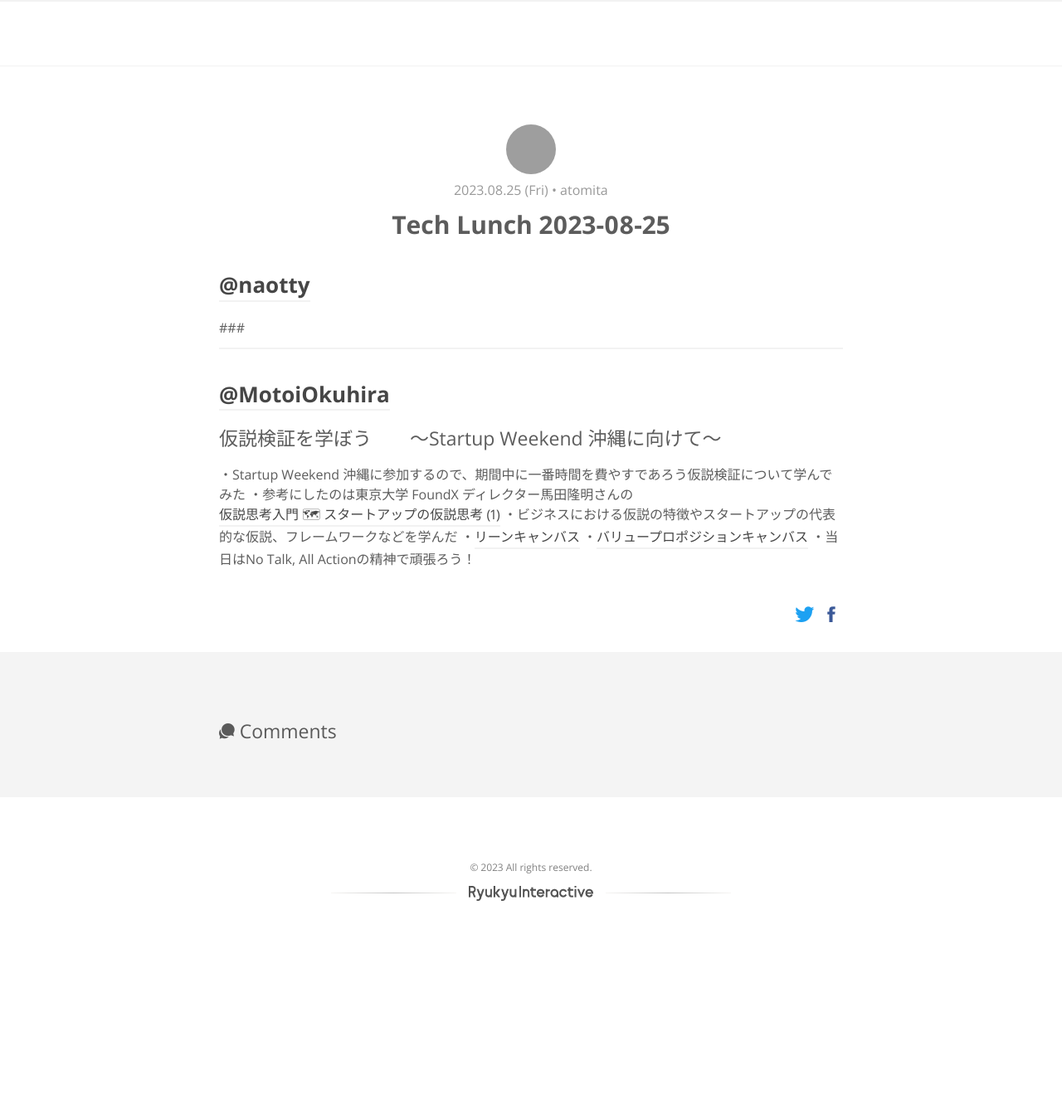
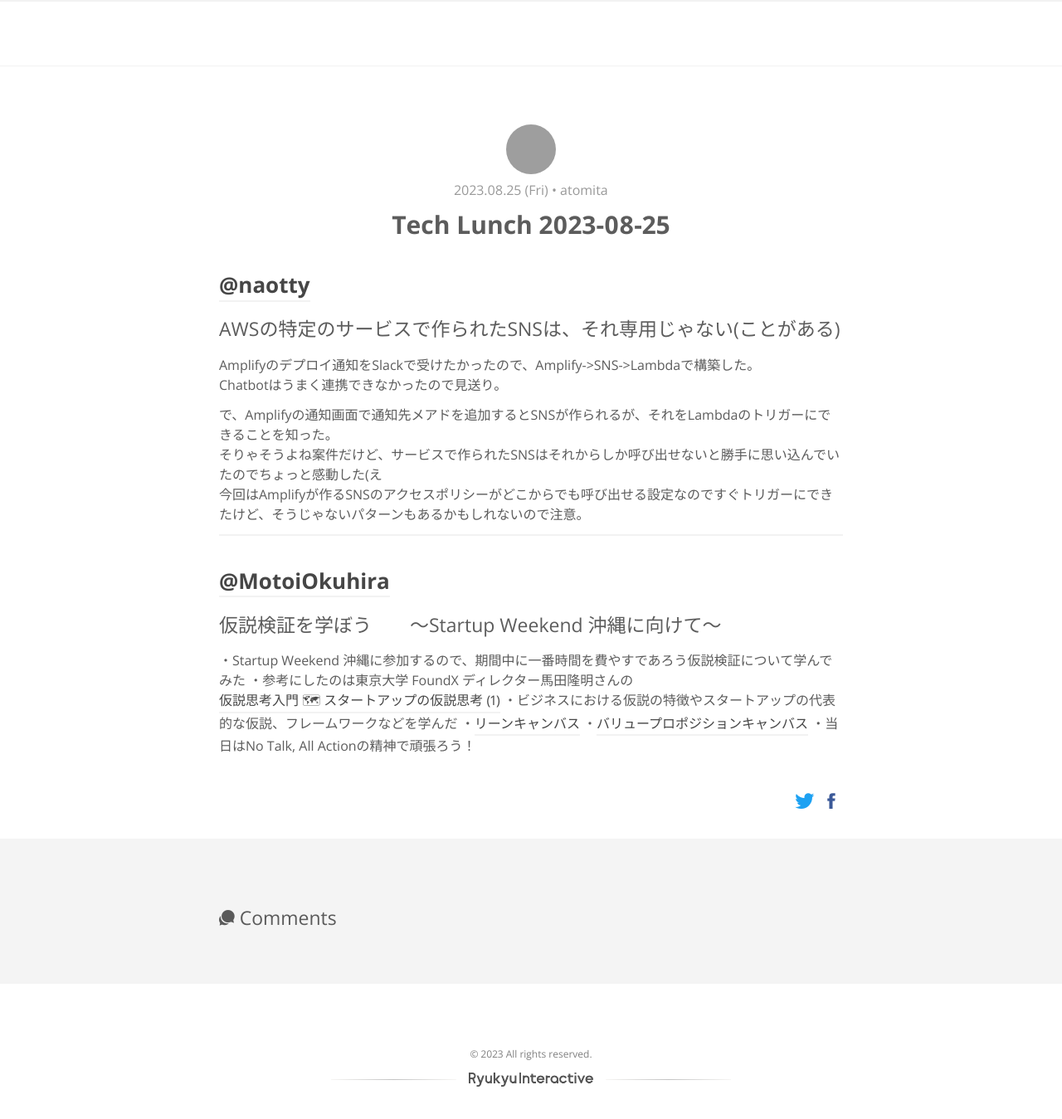
Before and after one commit to RyukyuInteractive/tech.ryukyu-i.co.jp, a Jekyll site: the page built from _posts/2023-08-25-tech-lunch.md, in a window 1280 px wide and 1375 px high. Shown: the top 1349 px of the window at 83% size. Built offline with Jekyll 4.4.1, drawn with Linux system fonts in a browser that asks for light colours; a script that is not in the unit is left out; comment, search, counter and statistics services are not loaded; grey boxes are pictures that could not be loaded.

Commit message:
Update 2023-08-25-tech-lunch.md
add naotty's memo.

```diff
--- a/_posts/2023-08-25-tech-lunch.md
+++ b/_posts/2023-08-25-tech-lunch.md
@@ -8,7 +8,14 @@ typora-root-url: ..
 ---
 
 ## [@naotty](https://github.com/naotty)
-###
+### AWSの特定のサービスで作られたSNSは、それ専用じゃない(ことがある)
+
+Amplifyのデプロイ通知をSlackで受けたかったので、Amplify->SNS->Lambdaで構築した。
+Chatbotはうまく連携できなかったので見送り。
+
+で、Amplifyの通知画面で通知先メアドを追加するとSNSが作られるが、それをLambdaのトリガーにできることを知った。
+そりゃそうよね案件だけど、サービスで作られたSNSはそれからしか呼び出せないと勝手に思い込んでいたのでちょっと感動した(え
+今回はAmplifyが作るSNSのアクセスポリシーがどこからでも呼び出せる設定なのですぐトリガーにできたけど、そうじゃないパターンもあるかもしれないので注意。
 
 
 ---
```
